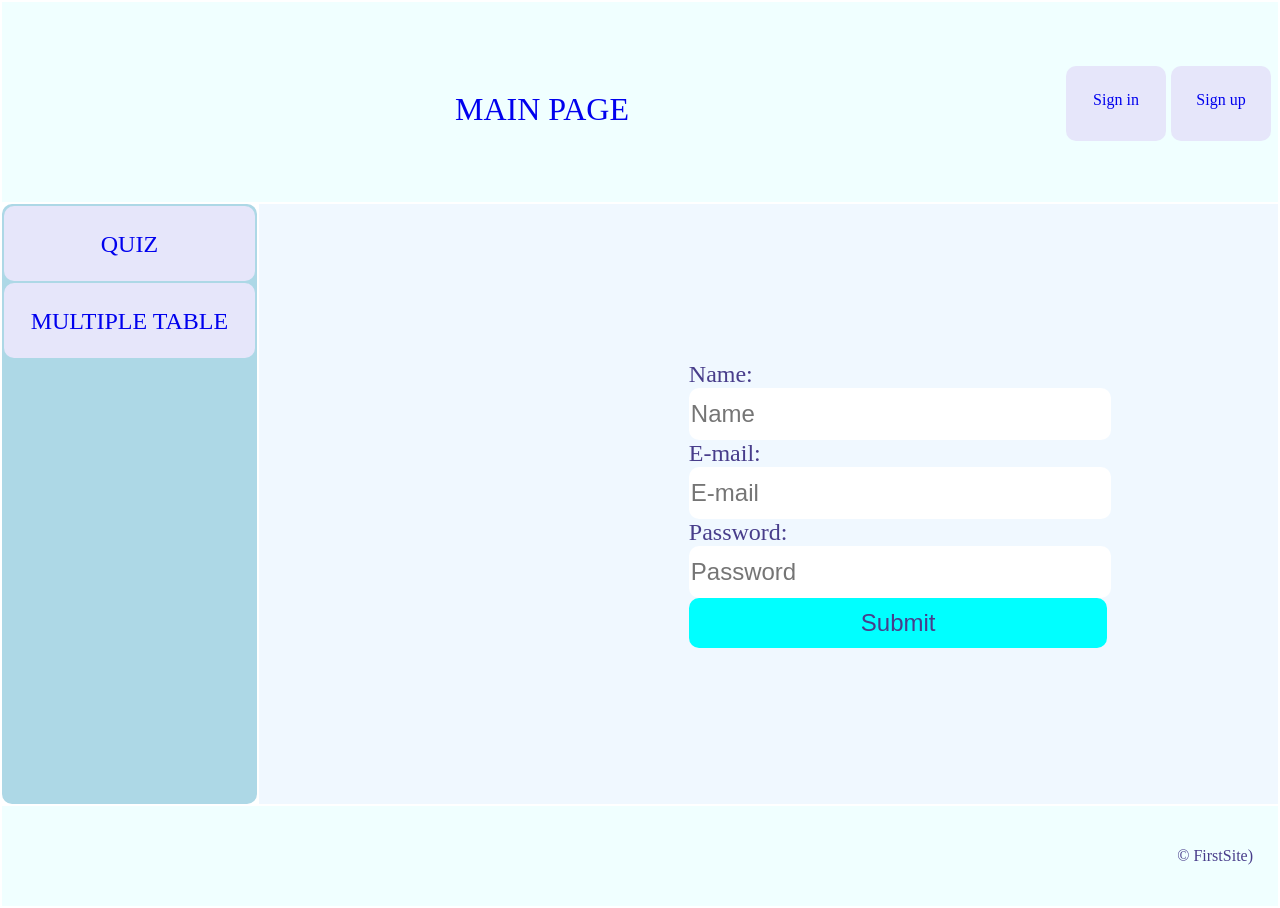
After one commit to rameshcat/homework, a PHP site: page /dz4/registration.php in a window 1280 px wide. The commit adds this page. Run offline with PHP 8.4, Linux system fonts and the light colour scheme.

Commit message:
done (by table tags)

```diff
--- /dev/null
+++ b/dz4/footer.php
@@ -0,0 +1,9 @@
+</tr>
+<tr>
+    <td colspan="2" style="height: 100px; background-color: azure; text-align: right; padding-right: 25px">&copy;
+        FirstSite)
+    </td>
+</tr>
+</table>
+</body>
+</html>
--- /dev/null
+++ b/dz4/header.php
@@ -0,0 +1,45 @@
+<?php if (!isset($_SESSION)) session_start(); ?>
+<!doctype html>
+<html lang="en">
+<head>
+    <meta charset="UTF-8">
+    <meta name="viewport"
+          content="width=device-width, user-scalable=no, initial-scale=1.0, maximum-scale=1.0, minimum-scale=1.0">
+    <meta http-equiv="X-UA-Compatible" content="ie=edge">
+    <title>My Site</title>
+    <link rel="stylesheet" href="/dz4/main.css"/>
+</head>
+<body>
+<table width="100%">
+    <tr>
+        <td colspan="2" style="height: 200px; background-color: azure; text-align: center">
+            <ul>
+                <a class="main" href="/dz4/index.php">
+                    <li class="mainMenu"
+                        style="position: absolute;margin-left: -80px;background-color: azure; font-size: xx-large; width: fit-content">
+                        MAIN PAGE
+                    </li>
+                </a>
+                <?php if (!isset($_SESSION['user'])): ?>
+                    <a class="sign" href="/dz4/registration.php">
+                        <li class="mainMenu" style="float: right; margin-right: 5px">
+                            Sign up
+                        </li>
+                    </a>
+                    <a class="sign" href="/dz4/login.php">
+                        <li class="mainMenu" style="float: right; margin-right: 5px">
+                            Sign in
+                        </li>
+                    </a>
+                <?php else: ?>
+                    <a class="sign" href="/dz4/signOut.php">
+                        <li class="mainMenu" style="float: right; margin-right: 5px">
+                            Sign out
+                        </li>
+                    </a>
+                <?php endif; ?>
+            </ul>
+
+
+        </td>
+    </tr>
--- /dev/null
+++ b/dz4/main.css
@@ -0,0 +1,66 @@
+body {
+    margin: 0;
+    padding: 0;
+    color: darkslateblue;
+}
+
+table {
+    margin: 0;
+    padding: 0;
+}
+
+tr {
+    margin: 0;
+    padding: 0;
+}
+
+td {
+    margin: 0;
+    padding: 0;
+}
+
+ul {
+    list-style: none;
+    margin: 2px 2px 0 2px;
+    padding: 0;
+}
+
+li {
+    background-color: lavender;
+    height: 50px;
+    padding-top: 25px;
+    border-radius: 10px;
+}
+
+a {
+    text-decoration: none;
+}
+
+.mainMenu {
+    display: inline-block;
+    width: 100px;
+}
+
+.textInput {
+    border-radius: 10px;
+    border: 1px;
+    width: 100%;
+    height: 50px;
+    font-size: x-large;
+    color: darkslateblue;
+
+}
+
+.submitButton {
+    background-color: aqua;
+    border-radius: 10px;
+    border: 1px;
+    width: 100%;
+    height: 50px;
+    font-size: x-large;
+    color: darkslateblue;
+}
+
+#main {
+    padding: 100px;
+}
--- /dev/null
+++ b/dz4/menu.php
@@ -0,0 +1,13 @@
+<tr style="height: 600px; font-size: x-large">
+    <td width="20%" style="background-color: lightblue; text-align: center; vertical-align: top; border-radius: 10px">
+        <ul style="text-decoration: none;">
+            <a href="/quiz/index.php">
+                <li>QUIZ</li>
+            </a>
+        </ul>
+        <ul>
+            <a href="/dz4/multiple.php">
+                <li>MULTIPLE TABLE</li>
+            </a>
+        </ul>
+    </td>
--- /dev/null
+++ b/dz4/registration.php
@@ -0,0 +1,38 @@
+<?php
+include_once('header.php');
+include_once('menu.php');
+if (isset($_POST['submitRegistration'])) {
+    $users = [];
+    $error = '';
+    $file = fopen($_SERVER['DOCUMENT_ROOT'] . '/dz4/users.txt', 'r');
+    while (!feof($file)) {
+        $users[] = explode('/', rtrim(fgets($file)));
+    }
+    foreach ($users as $user) {
+        if ($user[0] == $_POST['email']) {
+            $error = 'This E-mail is already registered';
+            break;
+        }
+    }
+    fclose($file);
+    $password = trim(strip_tags($_POST['email']));
+    $password = password_hash($password, PASSWORD_BCRYPT);
+    $file = fopen($_SERVER['DOCUMENT_ROOT'] . '/dz4/users.txt', 'a');
+    $userData = trim(strip_tags($_POST['email'])) . '/' . $password . '/' . $_POST['name'] . "\n";
+    fputs($file, $userData);
+    fclose($file);
+    header("Location:/dz4/login.php");
+}
+?>
+<td id="main" style="background-color: aliceblue;">
+    <div style="width: fit-content; margin-left: 330px">
+        <?php if (!empty($error)) echo $error; ?>
+        <form method="post" action="registration.php">
+            Name: <input class="textInput" type="text" name="name" placeholder="Name" required><br/>
+            E-mail: <input class="textInput" type="text" name="email" placeholder="E-mail" required/><br/>
+            Password: <input class="textInput" type="password" name="password" placeholder="Password" required/><br/>
+            <input type="submit" class="submitButton" name="submitRegistration"/>
+        </form>
+    </div>
+</td>
+<?php include_once('footer.php'); ?>
--- /dev/null
+++ b/dz4/signOut.php
@@ -0,0 +1,4 @@
+<?php
+session_start();
+session_destroy();
+header('Location:index.php');
--- /dev/null
+++ b/dz4/users.txt
@@ -0,0 +1,2 @@
+vvv/$2y$10$sw4ox8ceR5KYjELwSg8l7OD1KGNMOcUIRCd8Mqc.hrYm91mBJr7nK/Vova
+roma/$2y$10$ZwBR2nU44YyYy6jBHp.XcemZfQoN33bdeT5WPaP3xId636u1N.8LC/Roma
--- a/quiz/result.php
+++ b/quiz/result.php
@@ -9,13 +9,12 @@ if (isset($_SESSION['answers'])) {
     foreach ($_SESSION['answers'] as $key => $value) {
 // если ответ пользователя правильный, то увеличиваем счетчик
         if ($value == $answers[$key]) {
-            $result ++;
+            $result++;
         }
     }
 // разрываем сессию
-    session_destroy();
+    // session_destroy();
 }
 ?>
 <p>Your result is <?php echo $result ?> from <?php echo count($questions) ?></p>
 <p><a href="index.php">Start the test again</a></p>
-<?php setcookie('menu',0);
--- a/quiz/start.php
+++ b/quiz/start.php
@@ -2,5 +2,5 @@
 <h3>Start the Quiz</h3>
 <form action="index.php" method="post">
     <input type="hidden" name="question" value="<?php echo ++$question; ?>">
-    <input type="submit">
+    <input class="submitButton" type="submit" style="width: 300px">
 </form>
```
Also changed, not shown: dz4/index.php (+7 -41 lines), dz4/login.php (added, +33 -0 lines), dz4/multiple.php (+4 -43 lines), quiz/index.php (+6 -39 lines), quiz/question.php (+4 -4 lines).
